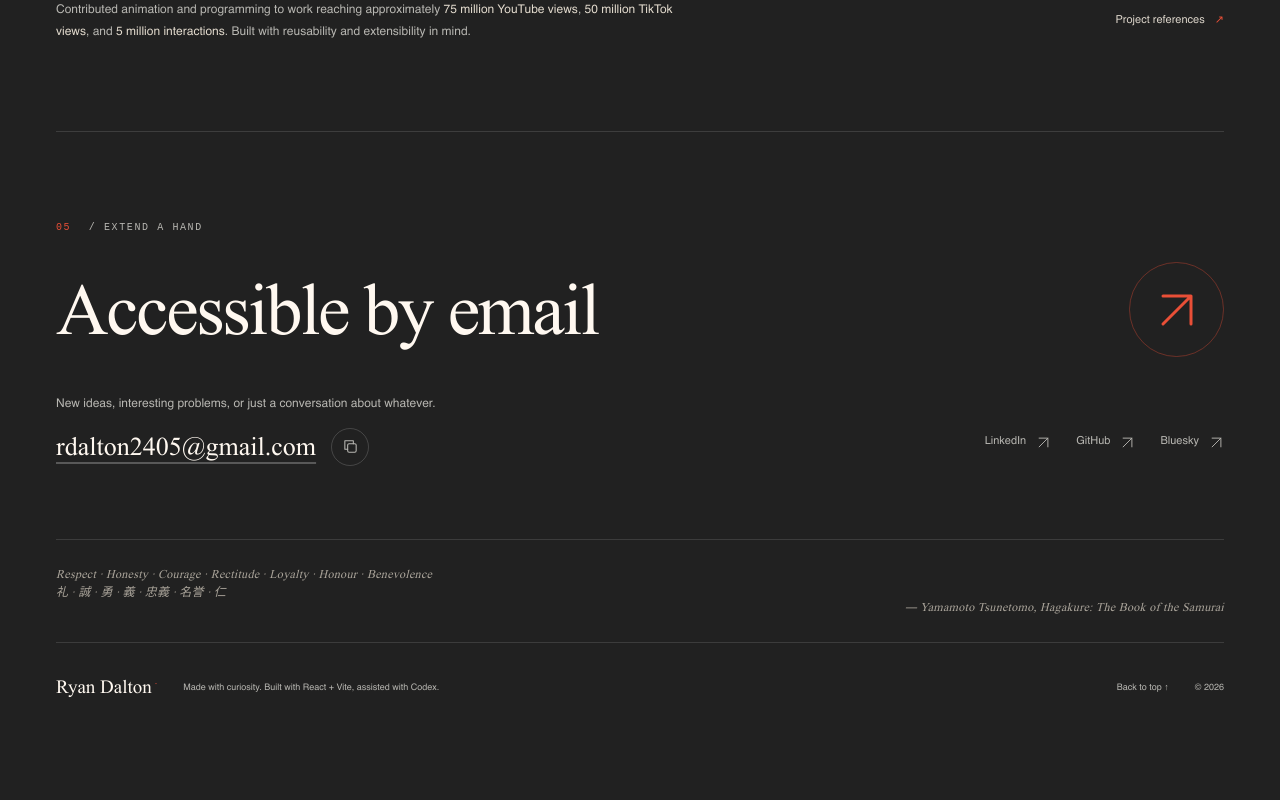
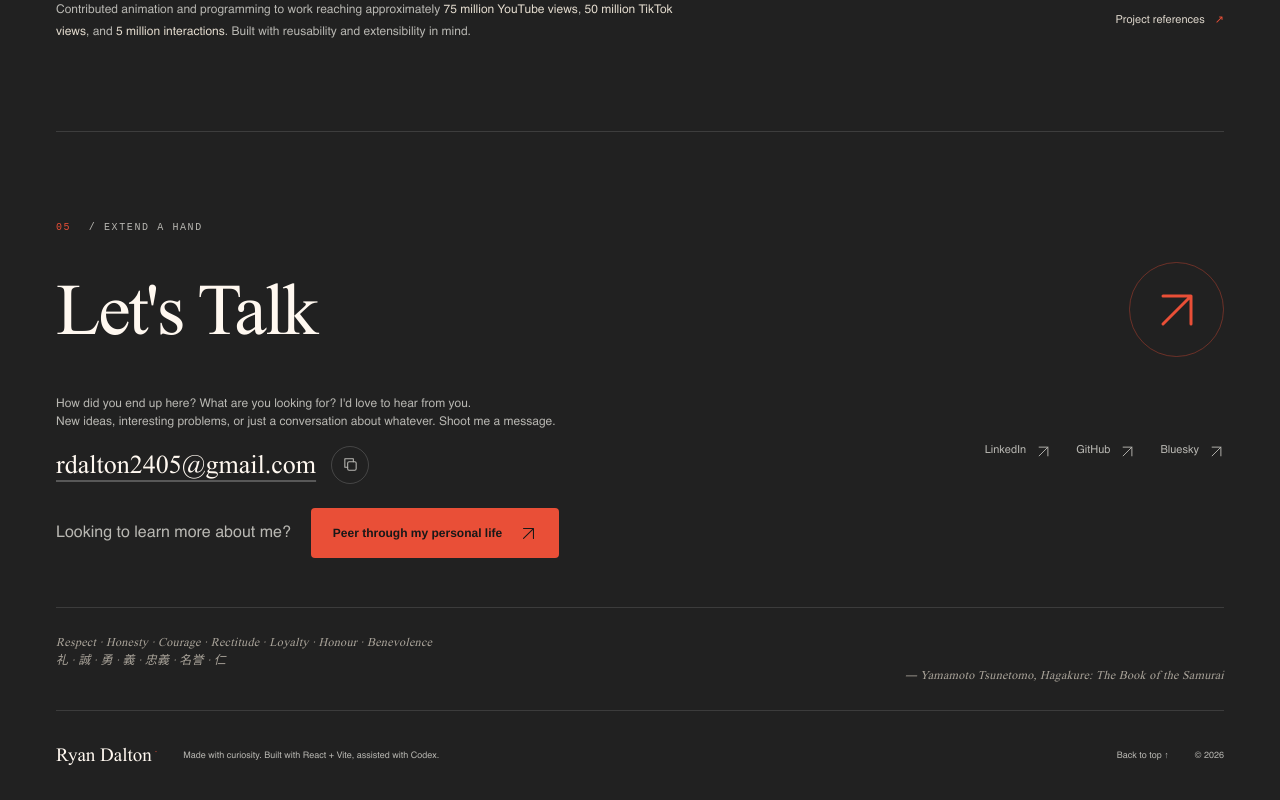
Before and after one commit to rydal05/portfolio-site, a React (Vite) app: page / in a window 1280 px wide. Shown: the part 5259-6059 px from the top of the page. Before the commit the page ends 5991 px from the top, so only its background shows below. Built offline with nearby package versions, Linux system fonts and the light colour scheme.

Commit message:
contact section update

```diff
--- a/src/sections/prof/contact.jsx
+++ b/src/sections/prof/contact.jsx
@@ -25,7 +25,7 @@ export default function Contact() {
 					<span>05</span> / Extend a hand
 				</p>
 				<div className="contact-heading">
-					<h2>Accessible by email</h2>
+					<h2>Let's Talk</h2>
 					<a
 						className="contact-arrow"
 						href={`mailto:${email}`}
@@ -37,8 +37,11 @@ export default function Contact() {
 				<div className="contact-bottom">
 					<div>
 						<p>
+							How did you end up here? What are you looking for?
+							I'd love to hear from you.
+							<br />
 							New ideas, interesting problems, or just a
-							conversation about whatever.
+							conversation about whatever. Shoot me a message.
 						</p>
 						<div className="email-row">
 							<a href={`mailto:${email}`}>{email}</a>
@@ -85,6 +88,13 @@ export default function Contact() {
 						</a>
 					</div>
 				</div>
+				<div className="flex items-center gap-5">
+					<p>Looking to learn more about me?</p>
+					<a className="button button-primary" href="/personal">
+						Peer through my personal life
+						<Icon name="arrow" size={17} />
+					</a>
+				</div>
 			</Reveal>
 		</section>
 	);
```
